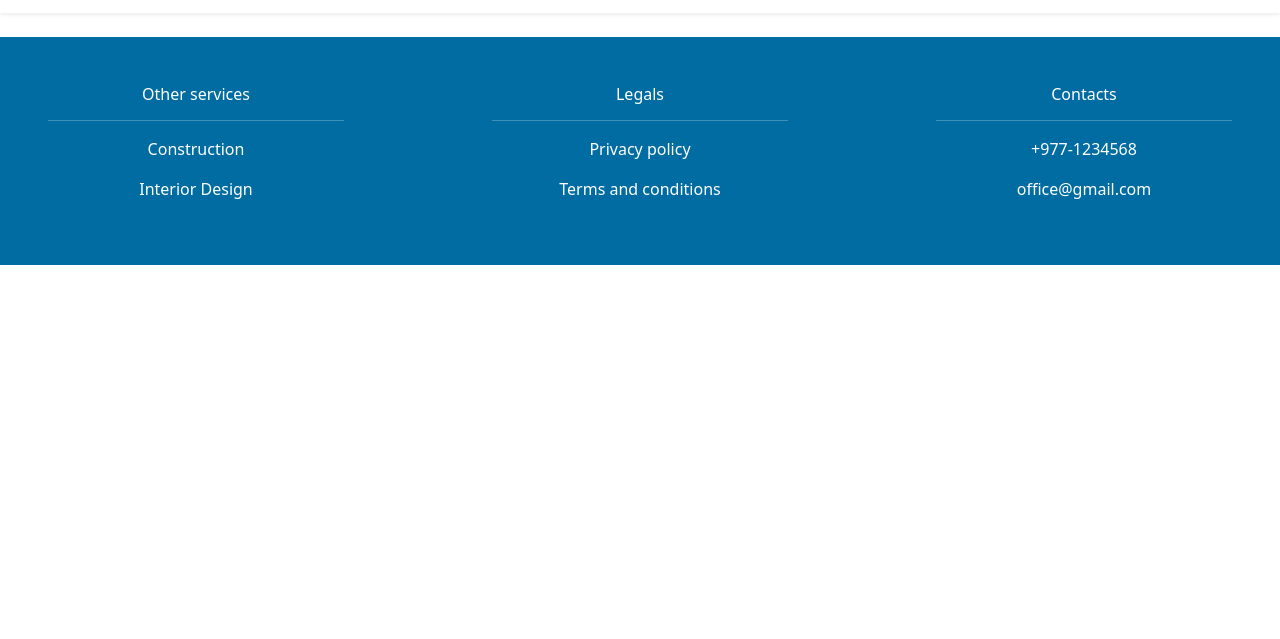
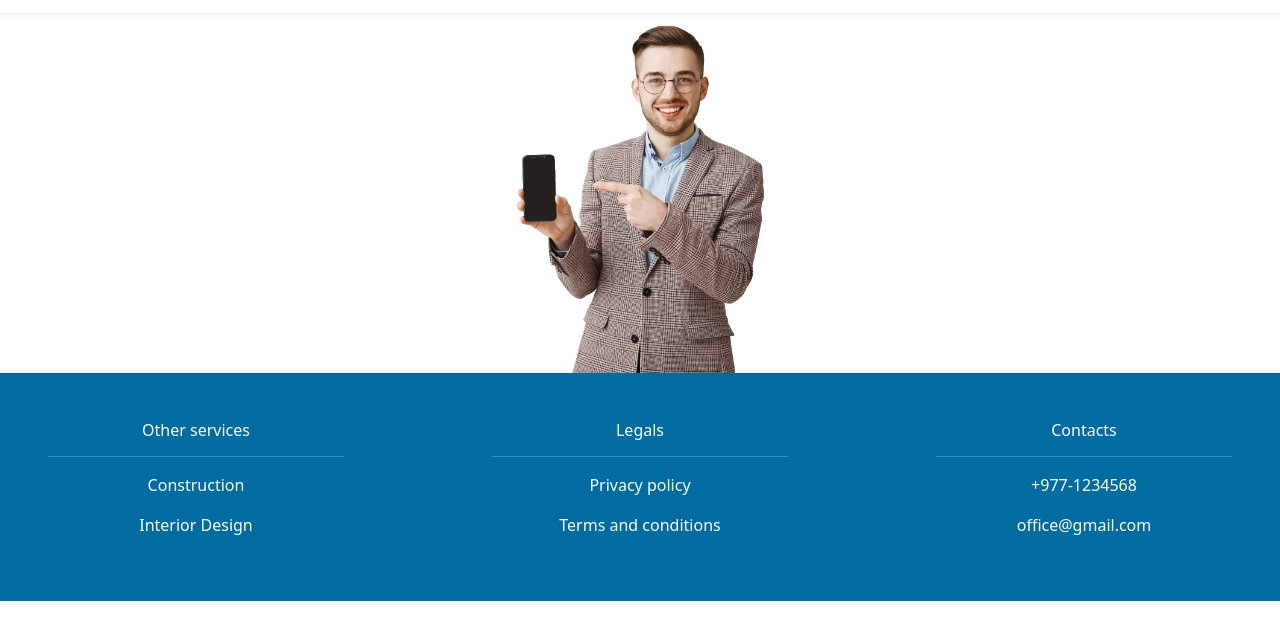
Before and after one commit to vneet2057/landing_page_design, a plain HTML site: page index.html in a window 1280 px wide. Shown: the part 59-698 px from the top of the page. Drawn offline with nearby package versions, Linux system fonts and the light colour scheme.

Commit message:
finished second last section

```diff
--- a/css/app.css
+++ b/css/app.css
@@ -44,4 +44,6 @@ footer{
     color: #fff;
 }
 
+
+
 /* footer ends */
--- a/index.html
+++ b/index.html
@@ -51,10 +51,15 @@
 
     <main>
 
+        <!-- second last image -->
+        <div class="container-fluid d-flex align-items-center justify-content-center  second-last-image-container">
+            <img src="./assets/images/second-last-picture.png" height="360px"/>
+        </div>
+        <!-- second last image ends -->
     </main>
 
     <!-- footer  -->
-    <footer class="d-flex flex-wrap justify-content-between align-items-center p-5 my-4">
+    <footer class="d-flex flex-wrap justify-content-between align-items-center p-5">
         <div class="col-md-3 mb-0 text-center">
             <h6 >Other services</h6>
             <hr>
```
Also changed, not shown: assets/images/second-last-picture.png (added).
